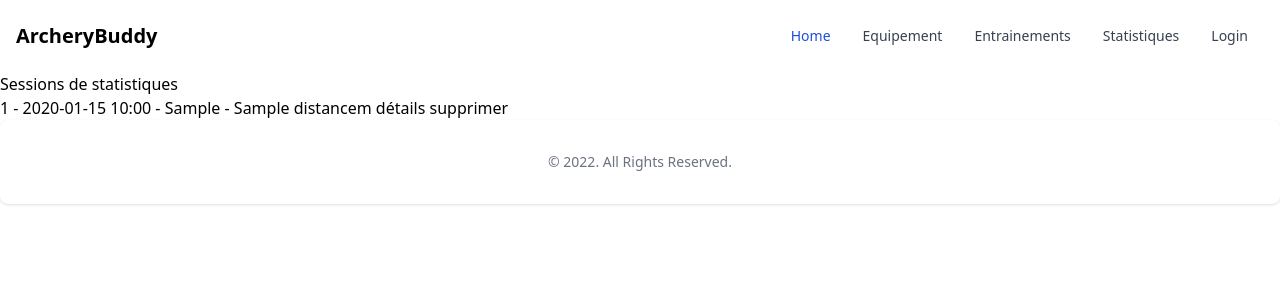
After one commit to remace/OC-P13_Archery_Buddy, a Django app: template ArcheryBuddy/records/templates/records/list_stats_sessions.html in a window 1280 px wide. The commit adds this page. Shown: the top 300 px of the page. Run offline with Django 4.2, Linux system fonts and the light colour scheme; the template is opened without the code that fills it: most values are stand-ins (such as "Sample title", 1, 10 or a date in 2020); some libraries are stand-ins or nearby versions.

Commit message:
✨ list stats sessions

```diff
--- a/ArcheryBuddy/core/templates/core/header_menu.html
+++ b/ArcheryBuddy/core/templates/core/header_menu.html
@@ -23,7 +23,7 @@
           <a href="{% url 'practice_list' %}" class="block py-2 pr-4 pl-3 text-gray-700 rounded hover:bg-gray-100 md:hover:bg-transparent md:border-0 md:hover:text-blue-700 md:p-0 dark:text-gray-400 md:dark:hover:text-white dark:hover:bg-gray-700 dark:hover:text-white md:dark:hover:bg-transparent">Entrainements</a>
         </li>
         <li>
-          <a href="#" class="block py-2 pr-4 pl-3 text-gray-700 rounded hover:bg-gray-100 md:hover:bg-transparent md:border-0 md:hover:text-blue-700 md:p-0 dark:text-gray-400 md:dark:hover:text-white dark:hover:bg-gray-700 dark:hover:text-white md:dark:hover:bg-transparent">Statistiques</a>
+          <a href="{% url 'stats_list' %}" class="block py-2 pr-4 pl-3 text-gray-700 rounded hover:bg-gray-100 md:hover:bg-transparent md:border-0 md:hover:text-blue-700 md:p-0 dark:text-gray-400 md:dark:hover:text-white dark:hover:bg-gray-700 dark:hover:text-white md:dark:hover:bg-transparent">Statistiques</a>
         </li>
         {%if user.is_authenticated%}
             <li><a href="#" class="block py-2 pr-4 pl-3 text-gray-700 rounded hover:bg-gray-100 md:hover:bg-transparent md:border-0 md:hover:text-blue-700 md:p-0 dark:text-gray-400 md:dark:hover:text-white dark:hover:bg-gray-700 dark:hover:text-white md:dark:hover:bg-transparent">Profil</a></li>
--- /dev/null
+++ b/ArcheryBuddy/records/templates/records/list_stats_sessions.html
@@ -0,0 +1,10 @@
+{% extends "core/base.html" %}
+
+{% block content %}
+    <h2>Sessions de statistiques</h2>
+    <ul>
+        {% for stats_session in stats_sessions %}
+            <li>{{stats_session.id}} - {{stats_session.session_datetime | date:'Y-m-d H:i'}} - {{stats_session.get_conditions_display}} - {{stats_session.distance}}m <a href={% url 'stats_detail' stats_session.id %}>détails</a> <a href={% url 'stats_delete' stats_session.id %}>supprimer</a></li>
+        {% endfor %}
+    </ul>
+{% endblock content %}
--- a/ArcheryBuddy/records/views/stats_sessions.py
+++ b/ArcheryBuddy/records/views/stats_sessions.py
@@ -14,7 +14,11 @@ from records.forms import StatsRecordSessionForm
 class ListStatsSessions(View):
     @method_decorator(login_required)
     def get(self, request):
-        pass
+        ctx = {}
+        user = request.user
+        stats_record_sessions = StatsRecordSession.objects.filter(user=user).all()
+        ctx["stats_sessions"] = stats_record_sessions
+        return render(request, "records/list_stats_sessions.html", context=ctx)
 
 
 class CreateStatsSession(FormView):
```
